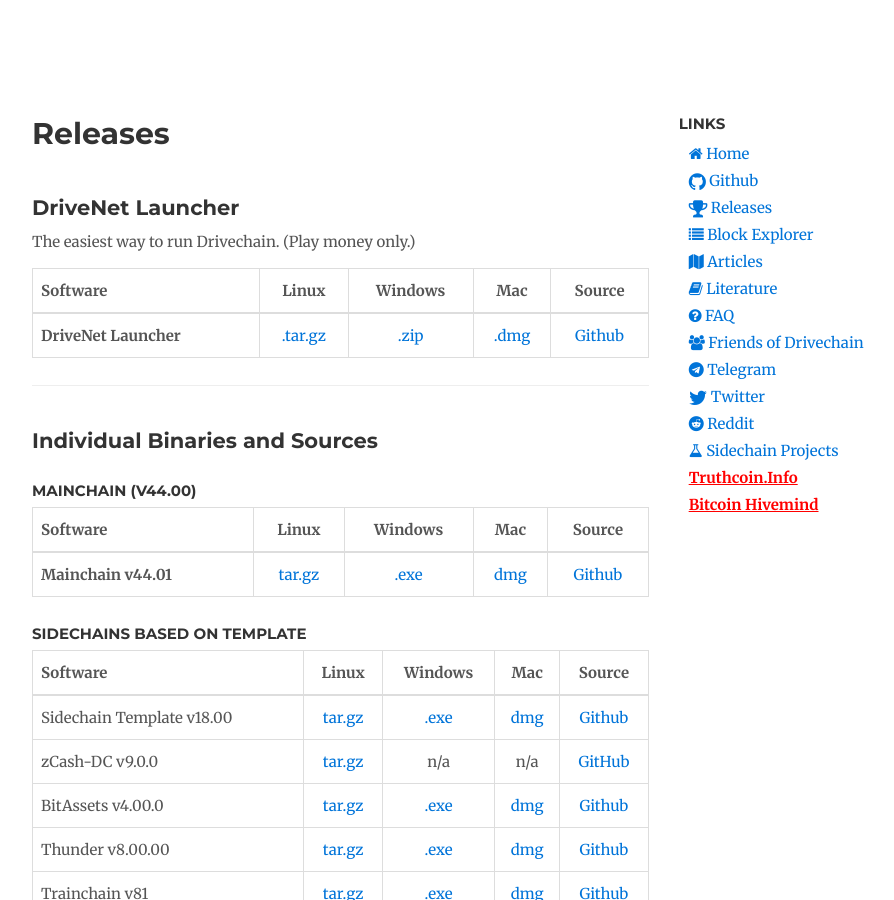
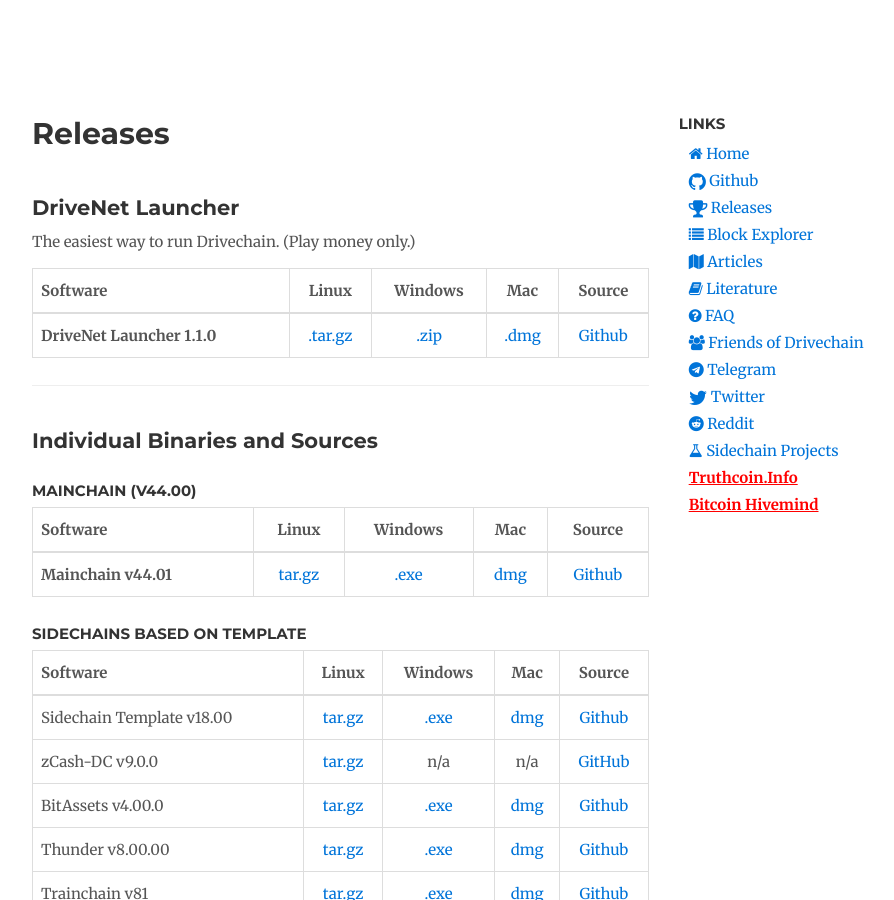
Before and after one commit to drivechain-project/drivechain.info, a Jekyll site: the page built from releases/index.md, in a window 1280 px wide and 900 px high. Shown: the whole window, without its empty margins (138-1032 px from the left). Built offline with Jekyll 4.4.1, drawn with Linux system fonts in a browser that asks for light colours; our own code applies the rules of GitHub Pages for plain Markdown files; comment, search, counter and statistics services are not loaded.

Commit message:
update launcher

```diff
--- a/releases/index.md
+++ b/releases/index.md
@@ -10,7 +10,7 @@
 
 |Software|Linux|Windows|Mac|Source|
 |--------|:---:|:-----:|:-:|:----:|
-|**DriveNet Launcher**|[.tar.gz](https://github.com/LayerTwo-Labs/drivechain_launcher/releases/download/v1.0.0/drivechain_launcher_linux-1.0.0.x86_64.tar.gz)|[.zip](https://github.com/LayerTwo-Labs/drivechain_launcher/releases/download/v1.0.0/drivechain_launcher_win-1.0.0.zip)|[.dmg](https://github.com/LayerTwo-Labs/drivechain_launcher/releases/download/v1.0.0/drivechain_launcher-1.0.0.dmg)|[Github](https://github.com/LayerTwo-Labs/drivechain_launcher/releases/tag/v1.0.0)|
+|**DriveNet Launcher 1.1.0**|[.tar.gz](https://github.com/LayerTwo-Labs/drivechain_launcher/releases/download/v1.1.0/drivechain_launcher-linux-1.1.0.x86_64.tar.gz)|[.zip](https://github.com/LayerTwo-Labs/drivechain_launcher/releases/download/v1.1.0/drivechain_launcher-1.1.0-win.zip)|[.dmg](https://github.com/LayerTwo-Labs/drivechain_launcher/releases/download/v1.1.0/drivechain_launcher-osx64-1.1.0.dmg.zip)|[Github](https://github.com/LayerTwo-Labs/drivechain_launcher/releases)|
 
 
 <!--
```
